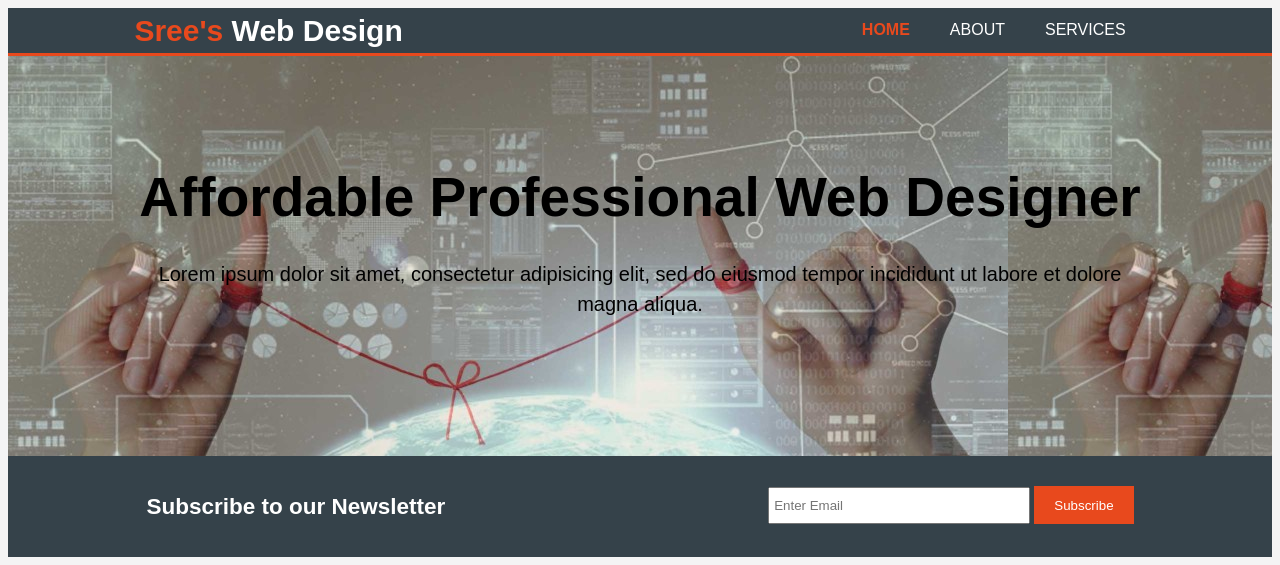
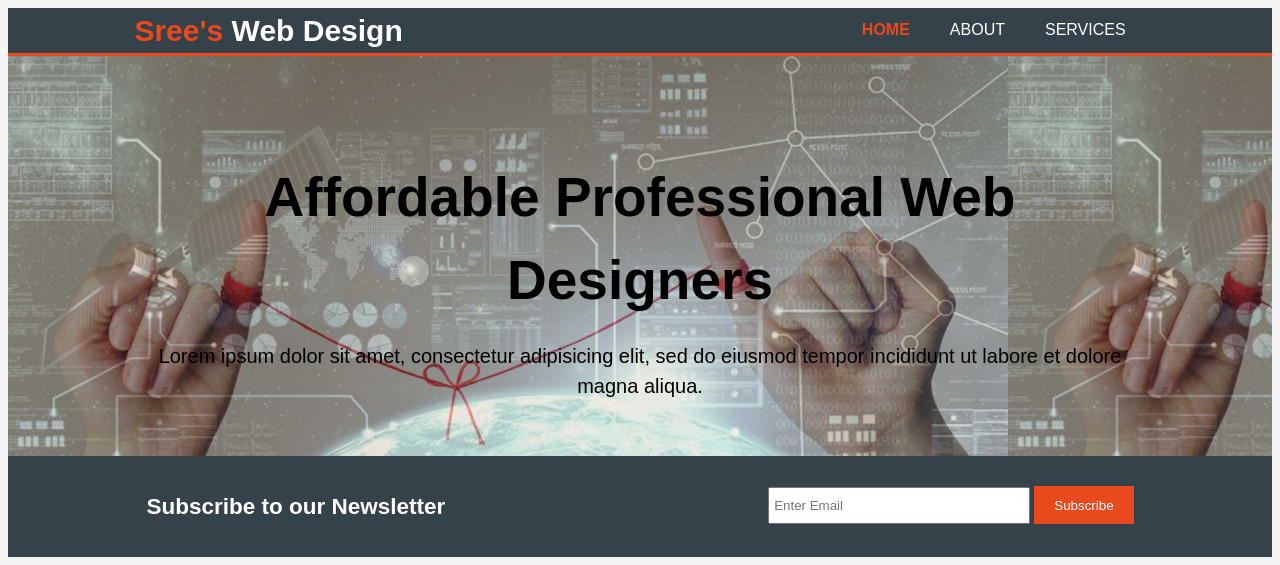
Before and after one commit to SreedeviAjith/sample-project1, a plain HTML site: page index.html in a window 1280 px wide. Shown: the top 565 px of the page. Drawn offline with Linux system fonts and the light colour scheme.

Commit message:
Changed H1 in index and about
Changed <h1> in index and about

```diff
--- a/index.html
+++ b/index.html
@@ -26,7 +26,7 @@
     </header>
   <section id="showcase">
     <div class="container">
-      <h1>Affordable Professional Web Designer</h1>
+      <h1>Affordable Professional Web Designers</h1>
       <p>Lorem ipsum dolor sit amet, consectetur adipisicing elit, sed do eiusmod tempor incididunt ut labore et dolore magna aliqua. </p>
     </div>
   </section>
```
Also changed, not shown: about.html (+1 -1 lines).
